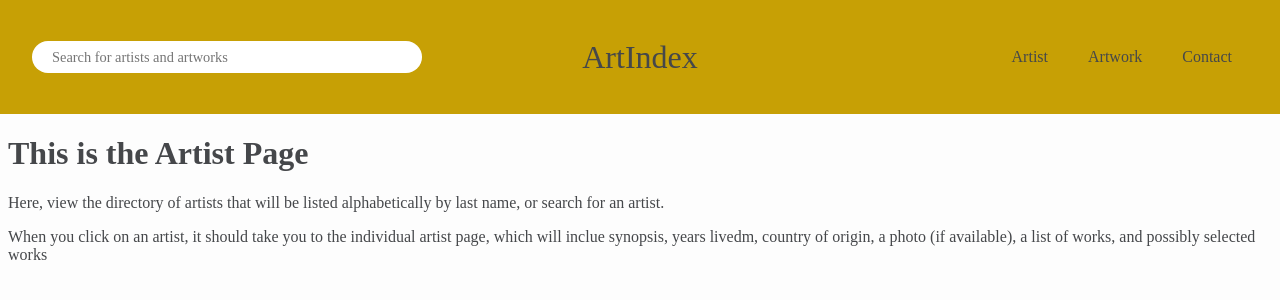
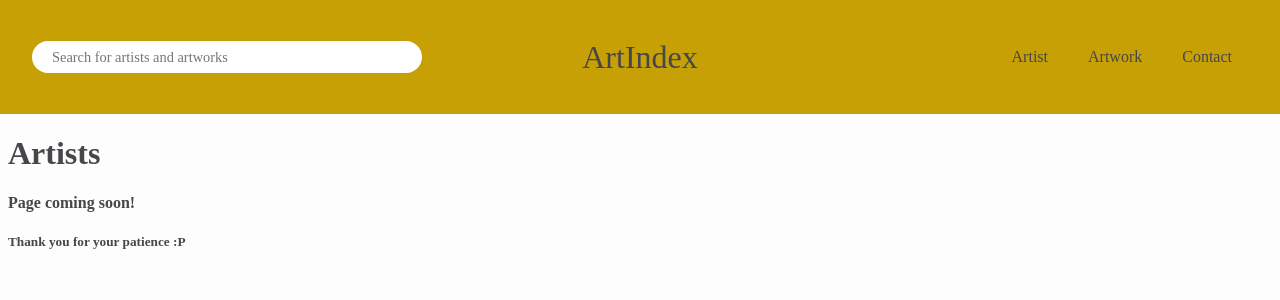
Before and after one commit to sanjam00/art-directory, a React (Vite) app: page /artists in a window 1280 px wide. Shown: the top 300 px of the page. Built offline with nearby package versions, Linux system fonts and the light colour scheme; a web font is replaced by a local one.

Commit message:
added scaffolding content to artist and artworks landing pages

```diff
--- a/src/pages/ArtistsPage.jsx
+++ b/src/pages/ArtistsPage.jsx
@@ -3,9 +3,10 @@ export default function ArtistsPage() {
 
   return (
     <>
-    <h1>This is the Artist Page</h1>
-    <p>Here, view the directory of artists that will be listed alphabetically by last name, or search for an artist.</p>
-    <p>When you click on an artist, it should take you to the individual artist page, which will inclue synopsis, years livedm, country of origin, a photo (if available), a list of works, and possibly selected works</p>
+    <h1>Artists</h1>
+    <h4>Page coming soon!</h4>
+    <h5>Thank you for your patience :P</h5>
+    {/* <p>Here, you will be able to view the directory of artists that will be listed alphabetically by last name</p> */}
     </>
   )
 }
--- a/src/pages/ArtworksPage.jsx
+++ b/src/pages/ArtworksPage.jsx
@@ -4,9 +4,10 @@ export default function ArtworksPage(){
 
   return(
     <>
-      <h1>This is the Artwork Page</h1>
-      <p>Here, you can view a directory of art works that will be listed alphabetically by title, or sort via century completed, artistic period/movement, etc.</p>
-      <p>When you click on an artwork, it should take you to the individual artwork page, which would have an enlarged photo of the piece, title, years worked on/completed, and name of the artist.</p>
+      <h1>Artworks</h1>
+      <h4>Page coming soon!</h4>
+      <h5>Thank you for your patience :P</h5>
+      {/* <p>Here, you will be able view a directory of art works that will be listed alphabetically by title, or sort via century completed, artistic period/movement, etc.</p> */}
     </>
   )
 }
```
